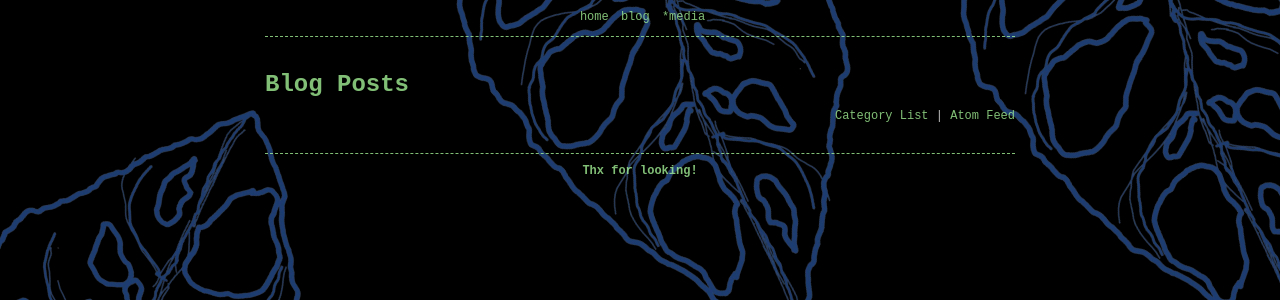
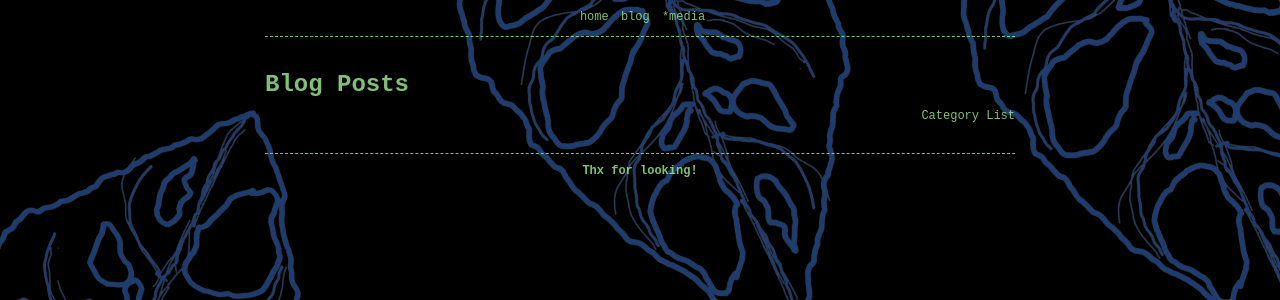
Before and after one commit to LivInAbsurdism/livinabsurdism.github.io, a Jekyll site: the page built from blog.md, in a window 1280 px wide. Shown: the part 123-423 px from the top of the page. Built offline with Jekyll 4.4.1, drawn with Linux system fonts in a browser that asks for light colours.

Commit message:
remove atom feed

```diff
--- a/_includes/blog.html
+++ b/_includes/blog.html
@@ -1,5 +1,3 @@
 <div style="width:100%;text-align:right;">
     <a href="{{ "category" | relative_url }}">Category List</a>
-    |
-    <a href="{{ "feed" | relative_url }}">Atom Feed</a>
 </div>
--- a/_includes/head.html
+++ b/_includes/head.html
@@ -19,6 +19,4 @@
 
     <link rel="shortcut icon" href="{{ site.baseurl }}images/favicon.jpg">
 
-    <link rel="alternate" type="application/atom+xml" title="Atom Feed" href="{{ site.baseurl }}feed/">
-
 </head>
```
